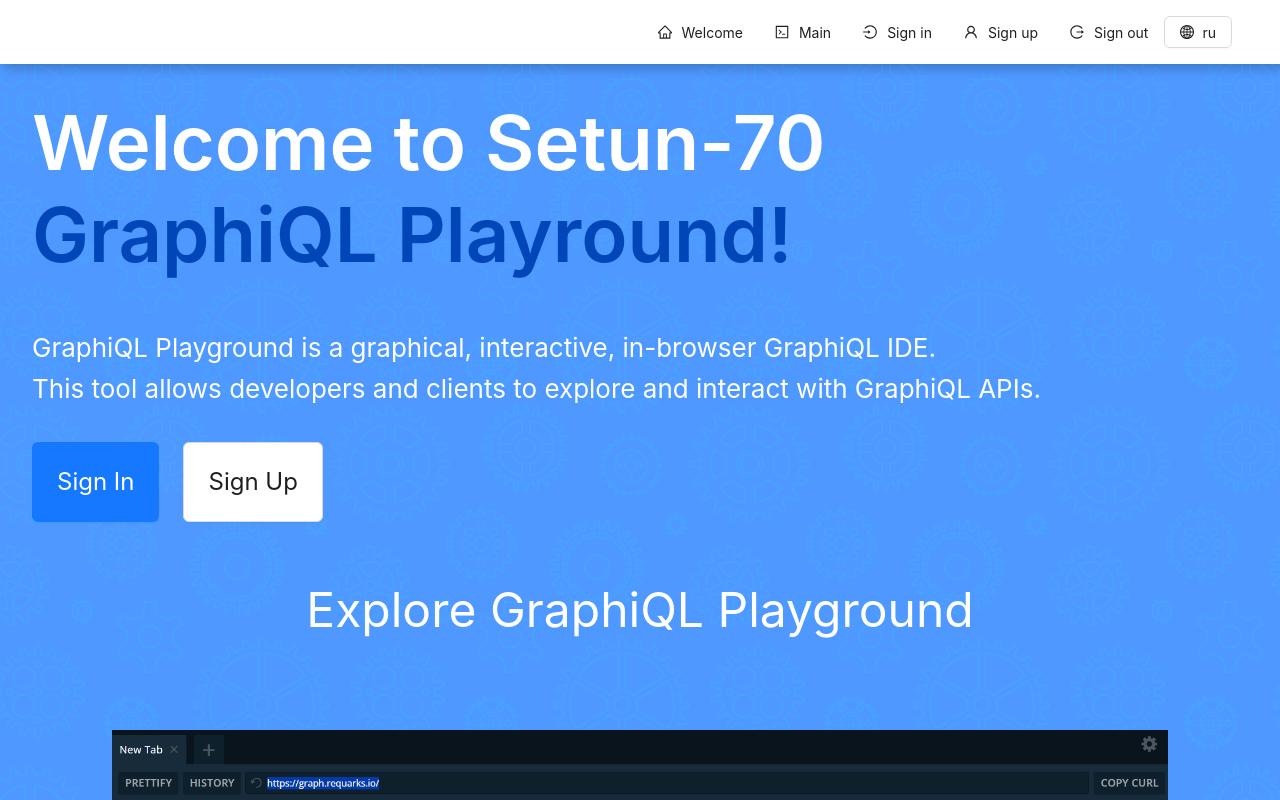
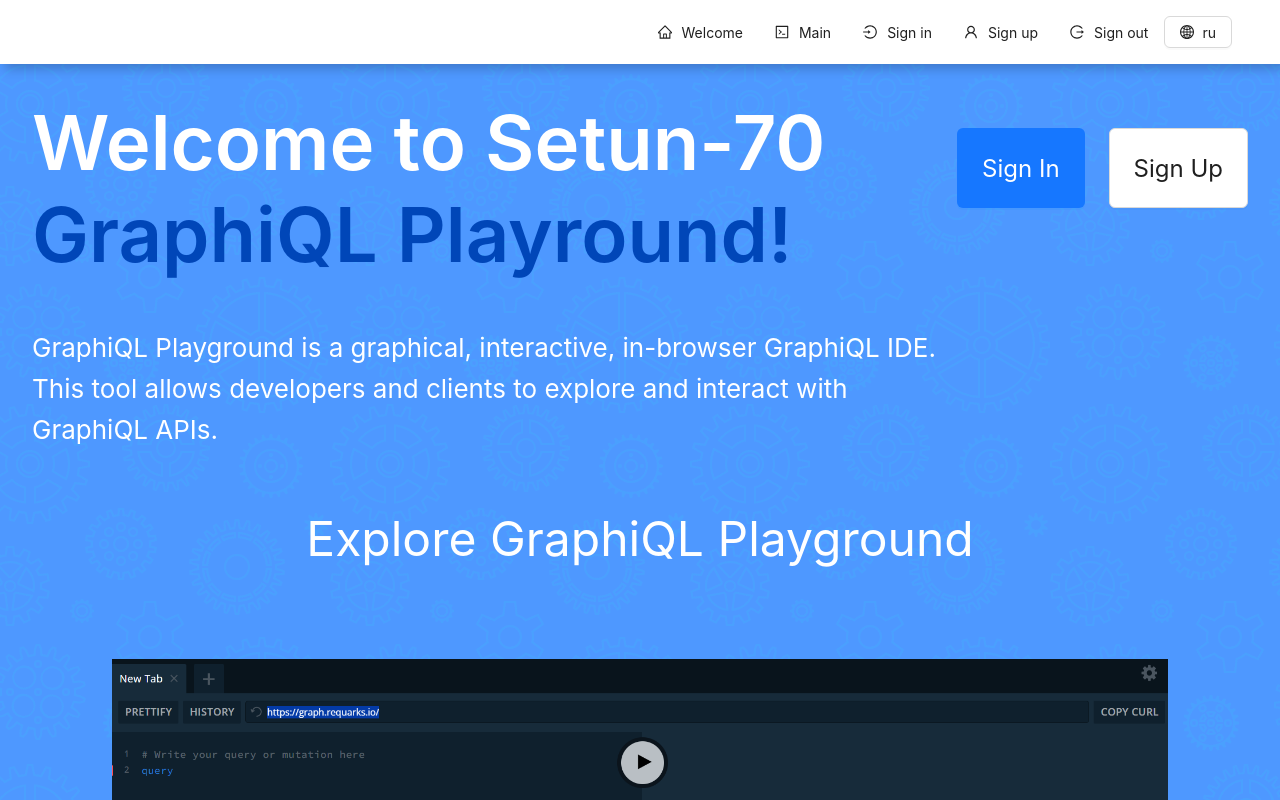
Before and after one commit to antasth/graphiql-app, a React (Vite) app: page / in a window 1280 px wide. Shown: the top 800 px of the page. Built offline with nearby package versions, Linux system fonts and the light colour scheme.

Commit message:
style: move signin/signup buttons to the upper right corner

```diff
--- a/src/pages/Welcome/Welcome.module.scss
+++ b/src/pages/Welcome/Welcome.module.scss
@@ -41,6 +41,7 @@
 
 .welcomeBtn.loginBtn,
 .welcomeBtn.signupBtn {
+  align-items: center;
   padding: 1rem 1.5rem;
   font-size: 1.5rem;
 }
--- a/src/pages/Welcome/Welcome.tsx
+++ b/src/pages/Welcome/Welcome.tsx
@@ -6,6 +6,7 @@ import { FeaturesSection } from '@/pages/Welcome/FeaturesSection/FeaturesSection
 import { CourseSection } from '@/pages/Welcome/CourseSection/CourseSection';
 import { HEADINGS_TEXT, BUTTONS_PROPS } from './WelcomePageConstants';
 import { useNavigate } from 'react-router-dom';
+// import { ArrowRightOutlined } from '@ant-design/icons';
 
 export function Welcome() {
   const { Title, Text } = Typography;
@@ -14,6 +15,8 @@ export function Welcome() {
   return (
     <div className={styles.welcomeSection}>
       <section className={styles.topWrapper}>
+        <Flex justify="space-between">
+          <div className={styles.titleWrapper}>
             <Title className={styles.welcomeHeading + ' ' + styles.mainHeading}>
               Welcome to Setun-70<br></br>
             </Title>
@@ -30,7 +33,7 @@ export function Welcome() {
               <br></br>
               {HEADINGS_TEXT.second}
             </Text>
-
+          </div>
           <Flex gap="large" className={styles.buttonWrapper}>
             <Button
               onClick={() => {
@@ -51,6 +54,18 @@ export function Welcome() {
             >
               Sign Up
             </Button>
+
+            {/* <Button
+              onClick={() => {
+                navigate(BUTTONS_PROPS[2].link);
+              }}
+              className={styles.welcomeBtn + ' ' + styles.signupBtn}
+              type="default"
+            >
+              Main page
+              <ArrowRightOutlined />
+            </Button> */}
+          </Flex>
         </Flex>
 
         <Flex justify="center">
```
Lines whose indentation alone changed are shown as unchanged.
